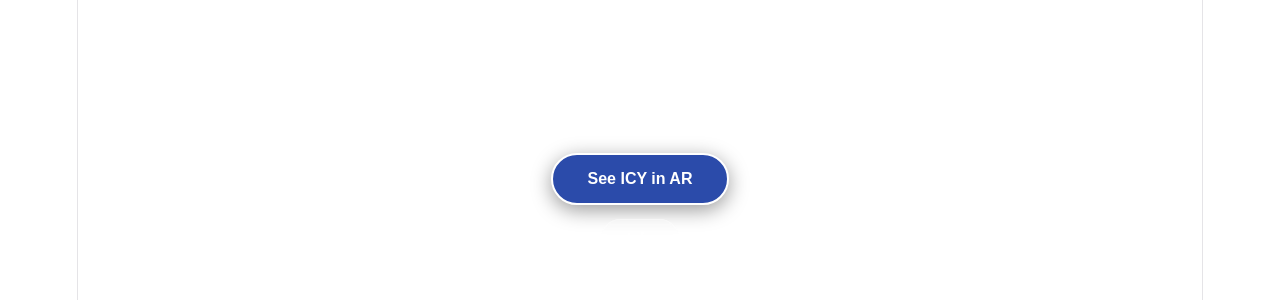
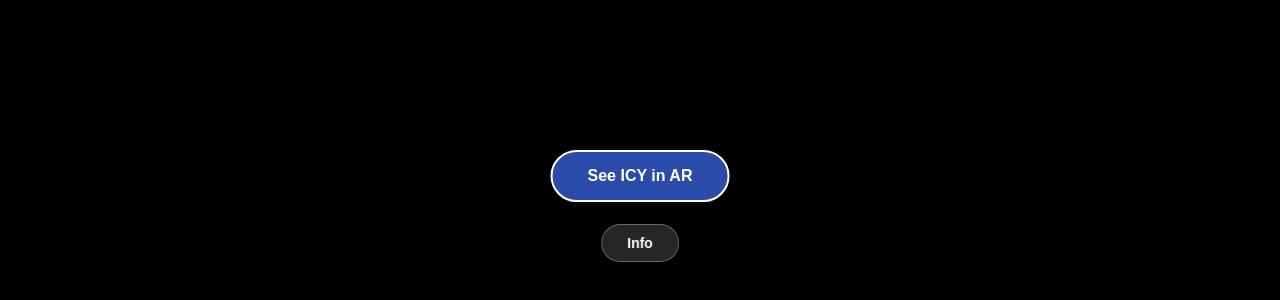
Before and after one commit to chakshu3011/antarctic-pwa, a React (Vite) app: page / in a window 1280 px wide. Shown: the part 478-778 px from the top of the page. Built offline with nearby package versions, Linux system fonts and the light colour scheme.

Commit message:
Fix: updated app.jsx code

```diff
--- a/src/App.jsx
+++ b/src/App.jsx
@@ -1,17 +1,38 @@
-import React, { useState, useEffect } from 'react';
+import React, { useState, useEffect, useRef } from 'react';
 import { BrowserRouter, Routes, Route } from 'react-router-dom';
 
 const PenguinAR = () => {
   const [isInfoOpen, setIsInfoOpen] = useState(false);
   const [isThankYouOpen, setIsThankYouOpen] = useState(false);
-  const [isInArMode, setIsInArMode] = useState(false); // Manages your flow step views
+
+  // Hard-tracks if the phone's camera is actively running
+  const [isArActive, setIsArActive] = useState(false);
   const [isFrameActive, setIsFrameActive] = useState(false);
 
+  const modelRef = useRef(null);
+
+  // Safely listens to the phone's native AR hardware status
+  useEffect(() => {
+    const model = modelRef.current;
+    if (!model) return;
+
+    const handleARStatus = (event) => {
+      if (event.detail.status === 'session-started') {
+        setIsArActive(true); // Camera turned on -> Switch to AR Menu
+      } else if (event.detail.status === 'not-presenting') {
+        setIsArActive(false); // Camera turned off -> Back to Web View
+        setIsFrameActive(false); // Reset frame
+      }
+    };
+
+    model.addEventListener('ar-status', handleARStatus);
+    return () => model.removeEventListener('ar-status', handleARStatus);
+  }, []);
+
+  // Closes Thank You screen after 5 seconds
   useEffect(() => {
     if (isThankYouOpen) {
-      const timer = setTimeout(() => {
-        setIsThankYouOpen(false);
-      }, 5000);
+      const timer = setTimeout(() => setIsThankYouOpen(false), 5000);
       return () => clearTimeout(timer);
     }
   }, [isThankYouOpen]);
@@ -19,98 +40,62 @@
   const playIcyVoice = (e) => {
     e.stopPropagation();
     const audio = new Audio('/audio/icy_voice.mp3');
-    audio.play().catch(err => console.log("Audio track trace:", err));
+    audio.play().catch(err => console.log("Audio Error:", err));
   };
 
   const isBlurred = isInfoOpen || isThankYouOpen;
 
   return (
-    <div style={{ position: 'fixed', inset: 0, width: '100vw', height: '100dvh', margin: 0, padding: 0, overflow: 'hidden', backgroundColor: 'transparent', fontFamily: 'sans-serif' }}>
+    <div style={{ position: 'fixed', inset: 0, width: '100vw', height: '100dvh', margin: 0, padding: 0, overflow: 'hidden', backgroundColor: 'black', fontFamily: 'sans-serif' }}>
 
-      {/* 1. THE 3D MODEL CANVAS VIEWPORT */}
+      {/* 1. MASTER 3D RENDERING CANVAS */}
       <div style={{
-        position: 'absolute',
-        inset: 0,
-        width: '100%',
-        height: '75%', // Squeezes the viewport window up to guarantee lower button clearance
+        position: 'absolute', inset: 0, width: '100%', height: '100%',
         transition: 'filter 0.5s ease',
         filter: isBlurred ? 'blur(10px)' : 'none',
         zIndex: 1
       }}>
         <model-viewer
+          ref={modelRef}
           src="/models/penguin1.glb"
           ios-src="https://antarctic-pwa.vercel.app/models/penguin1.usdz"
           autoplay
           animation-name="idle"
           ar
-          ar-modes="webxr" // FORCES browser-based camera streaming instead of phone native apps
+          ar-modes="webxr quick-look" // WebXR for Android overlay, Quick-look fallback for iOS
           camera-controls
           scale="10 10 10"
           ar-placement="floor"
           ar-scale="fixed"
-          id="webxr-engine"
           style={{ width: '100%', height: '100%', display: 'block', backgroundColor: 'transparent' }}
         >
-          {/* Native target anchor required to execute camera permissions */}
-          <button slot="ar-button" id="native-ar-system-trigger" style={{ display: 'none' }}></button>
-        </model-viewer>
-      </div>
-
-      {/* 2. THE SCREEN OVERLAY FRAME LAYER (Stays on screen globally if frame is turned on) */}
-      {isFrameActive && !isBlurred && (
-        <div style={{ position: 'absolute', inset: 0, pointerEvents: 'none', zIndex: 10 }}>
-          <img
-            src="/images/frame1.png"
-            alt="Ice Crystal Frame Overlay"
-            style={{ width: '100%', height: '100%', objectFit: 'fill' }} // 'fill' forces it to lock exactly to screen dimensions
-          />
-        </div>
-      )}
 
           {/* =========================================================================
-          FLOW STATE 1: THE WEB PAGE OVERLAY HUD
+              THE REAL NATIVE AR LAUNCH BUTTON (Visible ONLY in Web View)
+              This is the only way browsers allow the camera to turn on safely.
              ========================================================================= */}
-      {!isInArMode && !isBlurred && (
-        <div style={{ position: 'absolute', bottom: '65px', left: 0, right: 0, display: 'flex', flexDirection: 'column', alignItems: 'center', gap: '14px', zIndex: 20 }}>
-
           <button
-            onClick={() => {
-              setIsInArMode(true);
-              setTimeout(() => {
-                const trigger = document.getElementById('native-ar-system-trigger');
-                if (trigger) trigger.click();
-              }, 150);
-            }}
+            slot="ar-button"
             style={{
+              position: 'absolute', bottom: '120px', left: '50%', transform: 'translateX(-50%)',
               padding: '15px 35px', backgroundColor: '#2B4BAA', color: 'white',
               border: '2px solid white', borderRadius: '35px', fontWeight: 'bold', fontSize: '16px',
-              boxShadow: '0 5px 20px rgba(0,0,0,0.4)', cursor: 'pointer'
+              boxShadow: '0 5px 20px rgba(0,0,0,0.4)', cursor: 'pointer',
+              display: isArActive ? 'none' : 'block' // Instantly hides itself when AR starts
             }}
           >
             See ICY in AR
           </button>
 
-          <button
-            onClick={() => setIsInfoOpen(true)}
-            style={{
-              padding: '10px 25px', backgroundColor: 'rgba(255, 255, 255, 0.15)', color: 'white',
-              border: '1px solid rgba(255,255,255,0.3)', borderRadius: '20px', fontWeight: 'bold', fontSize: '14px',
-              backdropFilter: 'blur(4px)', cursor: 'pointer'
-            }}
-          >
-            Info
-          </button>
+          {/* =========================================================================
+              THE IMMERSIVE AR INTERFACE (Visible ONLY when Camera is on)
+              These must live INSIDE model-viewer to project onto the AR camera feed.
+             ========================================================================= */}
+          {isArActive && (
+            <div style={{ position: 'absolute', inset: 0, pointerEvents: 'none' }}>
 
-        </div>
-      )}
-
-      {/* =========================================================================
-          FLOW STATE 2: THE IMMERSIVE AR MODE OVERLAY HUD
-         ========================================================================= */}
-      {isInArMode && !isBlurred && (
-        <>
-          {/* Top Center: Always accessible Audio button */}
-          <div style={{ position: 'absolute', top: '35px', left: 0, right: 0, display: 'flex', justifyContent: 'center', zIndex: 25 }}>
+              {/* TOP: Audio Button */}
+              <div style={{ position: 'absolute', top: '40px', left: 0, right: 0, display: 'flex', justifyContent: 'center', pointerEvents: 'auto' }}>
                 <button
                   onClick={playIcyVoice}
                   style={{
@@ -123,11 +108,10 @@
                 </button>
               </div>
 
-          {/* Bottom Controls: Frame Switcher and Exit Route */}
-          <div style={{ position: 'absolute', bottom: '80px', left: 0, right: 0, display: 'flex', flexDirection: 'column', alignItems: 'center', gap: '14px', zIndex: 25 }}>
-
+              {/* BOTTOM: Frame Button */}
+              <div style={{ position: 'absolute', bottom: '40px', left: 0, right: 0, display: 'flex', justifyContent: 'center', pointerEvents: 'auto' }}>
                 <button
-              onClick={() => setIsFrameActive(!isFrameActive)}
+                  onClick={(e) => { e.stopPropagation(); setIsFrameActive(!isFrameActive); }}
                   style={{
                     padding: '12px 28px', borderRadius: '25px', border: '2px solid white',
                     backgroundColor: isFrameActive ? '#10b981' : '#2B4BAA',
@@ -137,30 +121,49 @@
                 >
                   {isFrameActive ? '✓ Frame Active' : 'Toggle Frame'}
                 </button>
+              </div>
 
-            <button
-              onClick={() => { setIsInArMode(false); setIsFrameActive(false); }}
-              style={{ background: 'none', border: 'none', color: '#9ca3af', fontWeight: 'bold', fontSize: '13px', cursor: 'pointer', textDecoration: 'underline' }}
-            >
-              Back to Web View
-            </button>
+              {/* FRAME IMAGE OVERLAY */}
+              {isFrameActive && (
+                <img
+                  src="/images/frame1.png"
+                  alt="Ice Crystal Overlay"
+                  style={{ position: 'absolute', inset: 0, width: '100%', height: '100%', objectFit: 'fill', pointerEvents: 'none' }}
+                />
+              )}
 
             </div>
-        </>
+          )}
+
+        </model-viewer>
+      </div>
+
+      {/* =========================================================================
+          THE WEB VIEW INFO BUTTON (Visible ONLY in Web View)
+         ========================================================================= */}
+      {!isArActive && !isBlurred && (
+        <button
+          onClick={() => setIsInfoOpen(true)}
+          style={{
+            position: 'absolute', bottom: '60px', left: '50%', transform: 'translateX(-50%)',
+            padding: '10px 25px', backgroundColor: 'rgba(255, 255, 255, 0.15)', color: 'white',
+            border: '1px solid rgba(255,255,255,0.3)', borderRadius: '20px', fontWeight: 'bold', fontSize: '14px',
+            backdropFilter: 'blur(4px)', cursor: 'pointer', zIndex: 20
+          }}
+        >
+          Info
+        </button>
       )}
 
       {/* =========================================================================
-          FACTS DIALOGUE POPUPS
+          FACTS DIALOGUE POPUPS (Web View Overlays)
          ========================================================================= */}
       {isInfoOpen && (
         <div style={{ position: 'absolute', inset: 0, zIndex: 50, display: 'flex', alignItems: 'center', justifyContent: 'center', backgroundColor: 'rgba(0,0,0,0.5)', backdropFilter: 'blur(5px)' }}>
           <div style={{ position: 'relative' }}>
-            <button
-              onClick={() => setIsInfoOpen(false)}
-              style={{ position: 'absolute', top: '12px', right: '12px', width: '30px', height: '30px', borderRadius: '50%', border: '1.5px solid white', backgroundColor: '#2B4BAA', color: 'white', fontSize: '18px', fontWeight: '300', cursor: 'pointer', zIndex: 10, display: 'flex', alignItems: 'center', justifyContent: 'center', padding: 0 }}
-            >✕</button>
+            <button onClick={() => setIsInfoOpen(false)} style={{ position: 'absolute', top: '12px', right: '12px', width: '30px', height: '30px', borderRadius: '50%', border: '1.5px solid white', backgroundColor: '#2B4BAA', color: 'white', fontSize: '18px', fontWeight: '300', cursor: 'pointer', zIndex: 10, display: 'flex', alignItems: 'center', justifyContent: 'center', padding: 0 }}>✕</button>
             <img src="/images/info.png" alt="Penguin Facts Card" style={{ width: '340px', borderRadius: '24px', display: 'block' }} />
-            <img src="/images/try.png" alt="Card Panel Handler" onClick={() => { setIsInfoOpen(false); setIsThankYouOpen(true); }} style={{ position: 'absolute', bottom: '45px', left: '50%', transform: 'translateX(-50%)', width: '120px', cursor: 'pointer' }} />
+            <img src="/images/try.png" alt="Next Action" onClick={() => { setIsInfoOpen(false); setIsThankYouOpen(true); }} style={{ position: 'absolute', bottom: '45px', left: '50%', transform: 'translateX(-50%)', width: '120px', cursor: 'pointer' }} />
           </div>
         </div>
       )}
@@ -168,10 +171,7 @@
       {isThankYouOpen && (
         <div style={{ position: 'absolute', inset: 0, zIndex: 60, display: 'flex', alignItems: 'center', justifyContent: 'center', backgroundColor: 'rgba(0,0,0,0.65)', backdropFilter: 'blur(5px)' }}>
           <div style={{ position: 'relative' }}>
-            <button
-              onClick={() => setIsThankYouOpen(false)}
-              style={{ position: 'absolute', top: '12px', right: '12px', width: '30px', height: '30px', borderRadius: '50%', border: '1.5px solid white', backgroundColor: '#2B4BAA', color: 'white', fontSize: '18px', fontWeight: '300', cursor: 'pointer', zIndex: 10, display: 'flex', alignItems: 'center', justifyContent: 'center', padding: 0 }}
-            >✕</button>
+            <button onClick={() => setIsThankYouOpen(false)} style={{ position: 'absolute', top: '12px', right: '12px', width: '30px', height: '30px', borderRadius: '50%', border: '1.5px solid white', backgroundColor: '#2B4BAA', color: 'white', fontSize: '18px', fontWeight: '300', cursor: 'pointer', zIndex: 10, display: 'flex', alignItems: 'center', justifyContent: 'center', padding: 0 }}>✕</button>
             <img src="/images/thankyou.png" alt="Thank You Feedback Card" style={{ width: '320px', borderRadius: '24px', display: 'block' }} />
           </div>
         </div>
```
Lines whose indentation alone changed are shown as unchanged.
